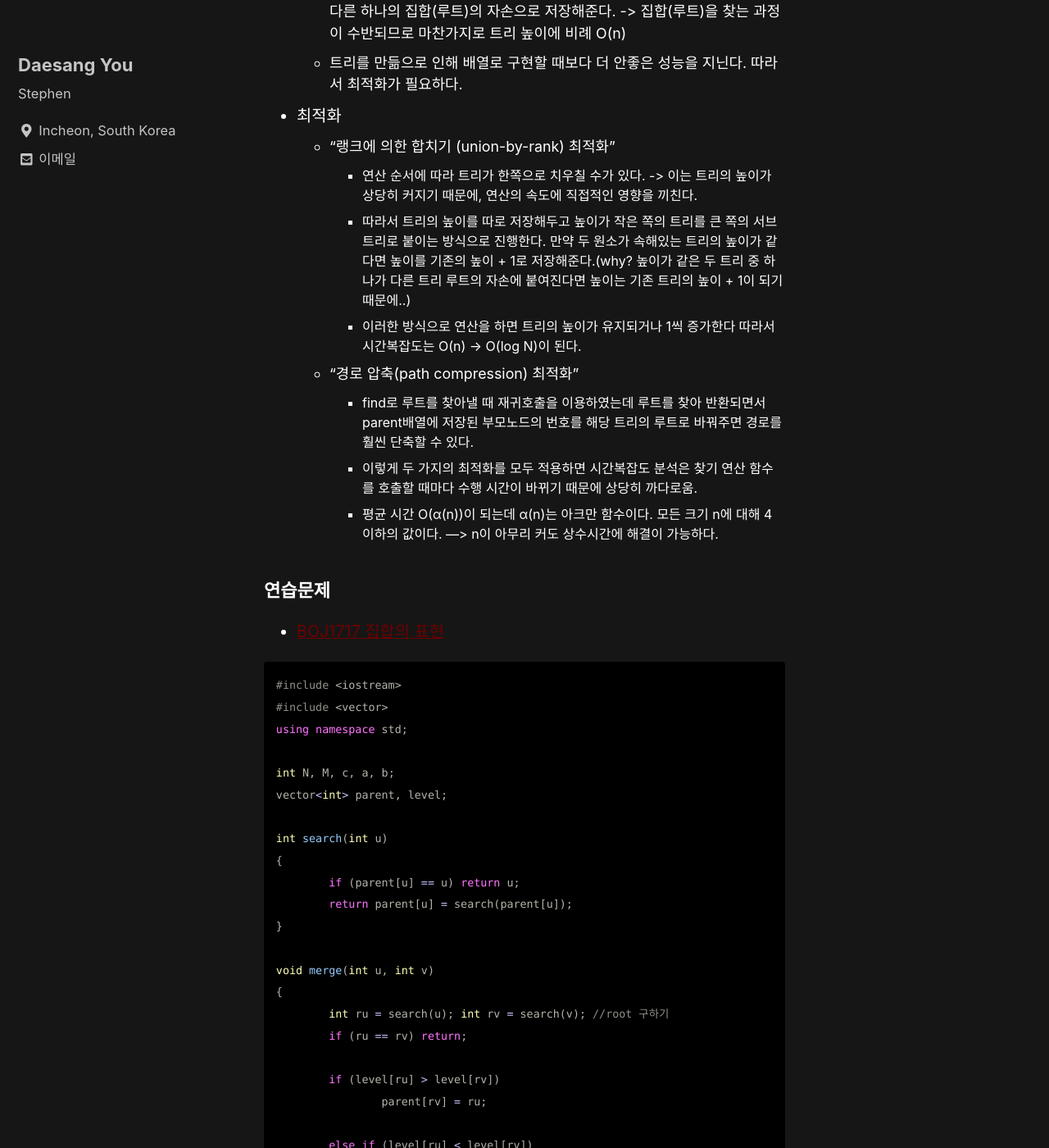
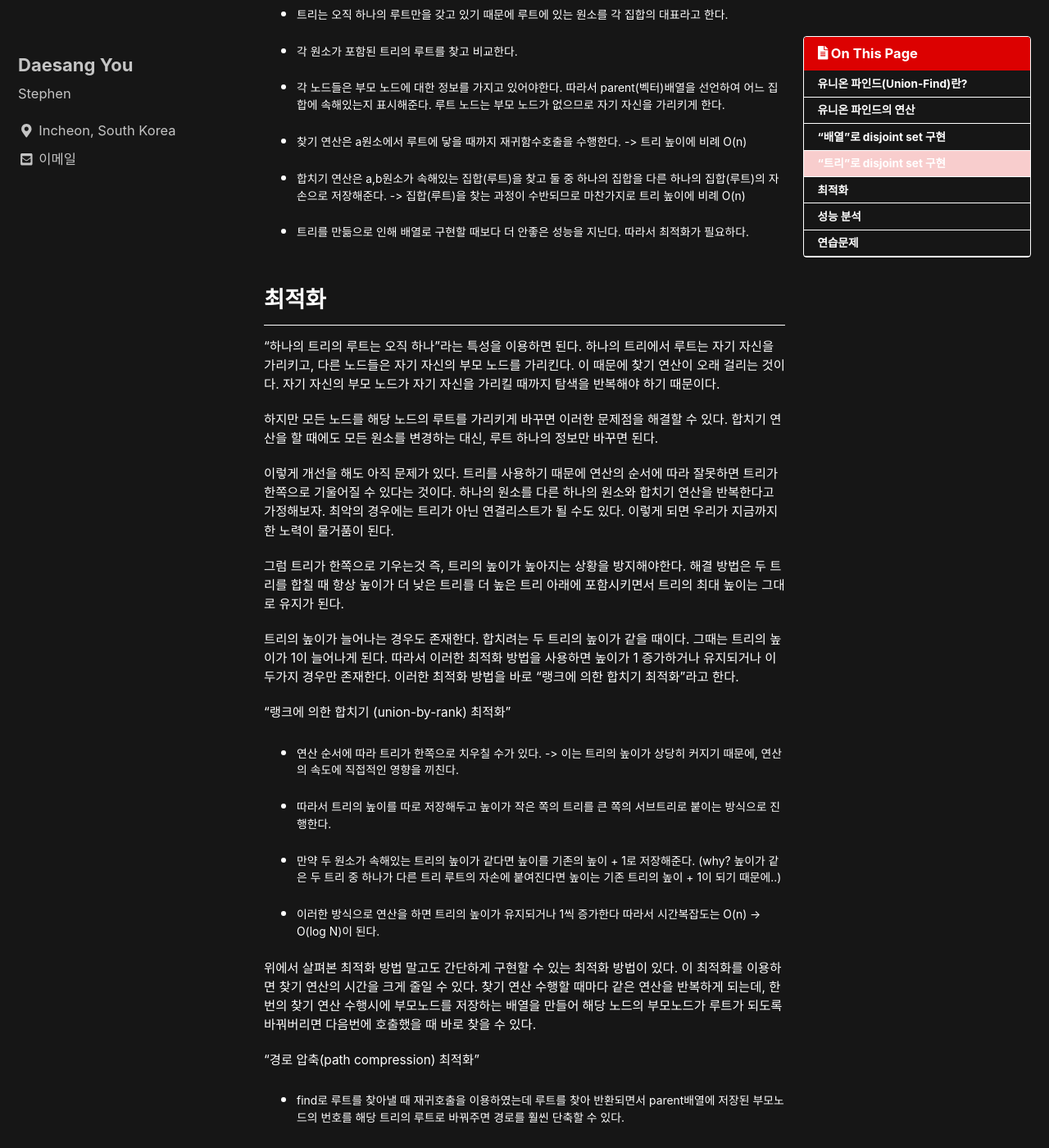
Before and after one commit to eotkd4791/eotkd4791.github.io, a Jekyll site: the page built from _posts/algorithm/2019-11-14-algorithm-union_find.md, in a window 1280 px wide and 1400 px high, scrolled down 1285 px. Shown: the whole window at 82% size. Built offline with Jekyll 4.4.1, drawn with Linux system fonts in a browser that asks for light colours; cached includes are drawn as plain includes; comment, search, counter and statistics services are not loaded; some of the changed text lies outside the part shown.

Commit message:
Update 2019-11-14-algorithm-union_find.md

````diff
--- a/_posts/algorithm/2019-11-14-algorithm-union_find.md
+++ b/_posts/algorithm/2019-11-14-algorithm-union_find.md
@@ -5,43 +5,115 @@ categories:
 tags:
   - Union-Find
   - Disjoint_Set
+read_time: false
+toc: true
+toc_sticky: true
 ---
 
-### 유니온 파인드(Union-Find)란?
+
+## 유니온 파인드(Union-Find)란?
+
 - 서로소 집합 (상호 배타적 집합 => Disjoint Set) : 공통 원소가 없도록 나눈 집합.
+
 - 유니온 파인드 : 상호 배타적인 부분 집합들로 나눠진 원소들에 대한 정보를 저장하고 조작하는 자료구조
 
-### 유니온 파인드의 연산
+## 유니온 파인드의 연산
+
 - 초기화 : n개의 원소가 각각의 집합에 포함되어 있도록 만든다.
+
 - 합치기(union) : 두 원소 a,b가 주어질 때 이들이 속한 두 집합을 하나로 합친다.
+
 - 찾기(find) : 어떤 원소가 주어질 때 이 원소가 속한 집합을 반환한다.
+
 >union, find 이 두 연산을 지원한다고 해서 유니온 파인드라고 부른다.
 
-### 알고리즘
-- "배열"로 disjoint set 구현
-  - 합치기 연산 : 모든 원소를 순회하면서 한 집합을 이루는 원소들을 다른 집합에 모두 옮겨야함 ->O(n)
-  - 찾기 연산은 배열의 인덱스를 참조하는 방식이기 때문에 O(1)시간에 가능하다.
 
-- "트리"로 disjoint set 구현
-  - 트리는 오직 하나의 루트만을 갖고 있기 때문에 루트에 있는 원소를 각 집합의 대표라고 한다.
-  - 각 원소가 포함된 트리의 루트를 찾고 비교한다.
-  - 각 노드들은 부모 노드에 대한 정보를 가지고 있어야한다. 따라서 parent(벡터)배열을 선언하여 어느 집합에 속해있는지 표시해준다. 루트 노드는 부모 노드가 없으므로 자기 자신을 가리키게 한다.
-  - 찾기 연산은 a원소에서 루트에 닿을 때까지 재귀함수호출을 수행한다. -> 트리 높이에 비례 O(n)
-  - 합치기 연산은 a,b원소가 속해있는 집합(루트)을 찾고 둘 중 하나의 집합을 다른 하나의 집합(루트)의 자손으로 저장해준다. -> 집합(루트)을 찾는 과정이 수반되므로 마찬가지로 트리 높이에 비례 O(n)
-  - 트리를 만듦으로 인해 배열로 구현할 때보다 더 안좋은 성능을 지닌다. 따라서 최적화가 필요하다.
+## "배열"로 disjoint set 구현
 
-- 최적화
-  - "랭크에 의한 합치기 (union-by-rank) 최적화"
-    - 연산 순서에 따라 트리가 한쪽으로 치우칠 수가 있다. -> 이는 트리의 높이가 상당히 커지기 때문에, 연산의 속도에 직접적인 영향을 끼친다.
-    - 따라서 트리의 높이를 따로 저장해두고 높이가 작은 쪽의 트리를 큰 쪽의 서브트리로 붙이는 방식으로 진행한다. 만약 두 원소가 속해있는 트리의 높이가 같다면 높이를 기존의 높이 + 1로 저장해준다.(why? 높이가 같은 두 트리 중 하나가 다른 트리 루트의 자손에 붙여진다면 높이는 기존 트리의 높이 + 1이 되기 때문에..)
-    - 이러한 방식으로 연산을 하면 트리의 높이가 유지되거나 1씩 증가한다 따라서 시간복잡도는 O(n) -> O(log N)이 된다.
+가장 단순하게 생각하면 배열로 구현할 수 있다. 배열로 구현하면 찾기 연산은 O(1)시간에 처리할 수 있지만, 합치기 연산에서
+모든 원소를 순회하는 시간인 O(n)만큼의 시간이 소요된다. 합치기 연산에서 시간이 많이 소요되기 때문에 다른 방법을 찾아보자.
 
-  - "경로 압축(path compression) 최적화"
-    - find로 루트를 찾아낼 때 재귀호출을 이용하였는데 루트를 찾아 반환되면서 parent배열에 저장된 부모노드의 번호를 해당 트리의 루트로 바꿔주면 경로를 훨씬 단축할 수 있다.
-    - 이렇게 두 가지의 최적화를 모두 적용하면 시간복잡도 분석은 찾기 연산 함수를 호출할 때마다 수행 시간이 바뀌기 때문에 상당히 까다로움.
-    - 평균 시간 O(α(n))이 되는데 α(n)는 아크만 함수이다. 모든 크기 n에 대해 4 이하의 값이다. ---> n이 아무리 커도 상수시간에 해결이 가능하다.
+- 합치기 연산 : 모든 원소를 순회하면서 한 집합을 이루는 원소들을 다른 집합에 모두 옮겨야함 ->O(n)
 
-### 연습문제
+- 찾기 연산은 배열의 인덱스를 참조하는 방식이기 때문에 O(1)시간에 가능하다.
+
+
+## "트리"로 disjoint set 구현
+
+배열 구현의 단점을 보완하기 위해서 "트리"라는 자료구조를 생각해낼 수 있다. 트리를 이용하면 합치기 연산이 간단해진다.
+연산의 대상이 되는 노드를 찾아 그 노드가 포함된 트리의 루트를 찾아서 하나를 다른 한쪽의 자손으로 넣으면 된다.
+
+배열 구현의 단점을 보완한 것 같지만, 합치기 연산에는 루트를 찾아내는 찾기 연산이 전제된다. 만약 트리를 구성하는 노드가 무수히 많고,
+해당 트리의 높이가 매우 높다면 찾기 연산을 수행하는 데에 있어서 많은 시간이 소요된다. 따라서 배열 구현보다 못한 성능을 가지게 된다.
+
+이러한 문제점을 어떻게 해결할 수 있을까?
+
+- 트리는 오직 하나의 루트만을 갖고 있기 때문에 루트에 있는 원소를 각 집합의 대표라고 한다.
+
+- 각 원소가 포함된 트리의 루트를 찾고 비교한다.
+
+- 각 노드들은 부모 노드에 대한 정보를 가지고 있어야한다. 따라서 parent(벡터)배열을 선언하여 어느 집합에 속해있는지 표시해준다. 루트 노드는 부모 노드가 없으므로 자기 자신을 가리키게 한다.
+
+- 찾기 연산은 a원소에서 루트에 닿을 때까지 재귀함수호출을 수행한다. -> 트리 높이에 비례 O(n)
+
+- 합치기 연산은 a,b원소가 속해있는 집합(루트)을 찾고 둘 중 하나의 집합을 다른 하나의 집합(루트)의 자손으로 저장해준다. -> 집합(루트)을 찾는 과정이 수반되므로 마찬가지로 트리 높이에 비례 O(n)
+
+- 트리를 만듦으로 인해 배열로 구현할 때보다 더 안좋은 성능을 지닌다. 따라서 최적화가 필요하다.
+
+
+## 최적화
+
+
+"하나의 트리의 루트는 오직 하나"라는 특성을 이용하면 된다. 하나의 트리에서 루트는 자기 자신을 가리키고, 다른 노드들은 자기 자신의 부모 노드를 가리킨다. 이 때문에 찾기 연산이 오래 걸리는 것이다. 자기 자신의 부모 노드가 자기 자신을 가리킬 때까지 탐색을 반복해야 하기 때문이다.
+
+하지만 모든 노드를 해당 노드의 루트를 가리키게 바꾸면 이러한 문제점을 해결할 수 있다. 합치기 연산을 할 때에도 모든 원소를 변경하는 대신, 루트 하나의 정보만 바꾸면 된다.
+
+이렇게 개선을 해도 아직 문제가 있다. 트리를 사용하기 때문에 연산의 순서에 따라 잘못하면 트리가 한쪽으로 기울어질 수 있다는 것이다.
+하나의 원소를 다른 하나의 원소와 합치기 연산을 반복한다고 가정해보자. 최악의 경우에는 트리가 아닌 연결리스트가 될 수도 있다.
+이렇게 되면 우리가 지금까지 한 노력이 물거품이 된다.
+
+그럼 트리가 한쪽으로 기우는것 즉, 트리의 높이가 높아지는 상황을 방지해야한다.
+해결 방법은 두 트리를 합칠 때 항상 높이가 더 낮은 트리를 더 높은 트리 아래에 포함시키면서 트리의 최대 높이는 그대로 유지가 된다.
+
+트리의 높이가 늘어나는 경우도 존재한다. 합치려는 두 트리의 높이가 같을 때이다. 그때는 트리의 높이가 1이 늘어나게 된다.
+따라서 이러한 최적화 방법을 사용하면 높이가 1 증가하거나 유지되거나 이 두가지 경우만 존재한다.
+이러한 최적화 방법을 바로 "랭크에 의한 합치기 최적화"라고 한다.
+
+"랭크에 의한 합치기 (union-by-rank) 최적화"
+
+- 연산 순서에 따라 트리가 한쪽으로 치우칠 수가 있다. -> 이는 트리의 높이가 상당히 커지기 때문에, 연산의 속도에 직접적인 영향을 끼친다.
+
+- 따라서 트리의 높이를 따로 저장해두고 높이가 작은 쪽의 트리를 큰 쪽의 서브트리로 붙이는 방식으로 진행한다.
+
+- 만약 두 원소가 속해있는 트리의 높이가 같다면 높이를 기존의 높이 + 1로 저장해준다.
+	(why? 높이가 같은 두 트리 중 하나가 다른 트리 루트의 자손에 붙여진다면 높이는 기존 트리의 높이 + 1이 되기 때문에..)
+
+- 이러한 방식으로 연산을 하면 트리의 높이가 유지되거나 1씩 증가한다 따라서 시간복잡도는 O(n) -> O(log N)이 된다.
+
+
+
+위에서 살펴본 최적화 방법 말고도 간단하게 구현할 수 있는 최적화 방법이 있다.
+이 최적화를 이용하면 찾기 연산의 시간을 크게 줄일 수 있다. 찾기 연산 수행할 때마다 같은 연산을 반복하게 되는데,
+한번의 찾기 연산 수행시에 부모노드를 저장하는 배열을 만들어 해당 노드의 부모노드가 루트가 되도록 바꿔버리면 다음번에 호출했을 때 바로 찾을 수 있다.
+
+"경로 압축(path compression) 최적화"
+
+- find로 루트를 찾아낼 때 재귀호출을 이용하였는데 루트를 찾아 반환되면서 parent배열에 저장된 부모노드의 번호를 해당 트리의 루트로 바꿔주면 경로를 훨씬 단축할 수 있다.
+
+- 이렇게 두 가지의 최적화를 모두 적용하면 시간복잡도 분석은 찾기 연산 함수를 호출할 때마다 수행 시간이 바뀌기 때문에 상당히 까다로움.
+
+- 평균 시간 O(α(n))이 되는데 α(n)는 아크만 함수이다. 모든 크기 n에 대해 4 이하의 값이다. ---> n이 아무리 커도 상수시간에 해결이 가능하다.
+
+
+## 성능 분석
+
+위에서 언급한 두가지의 최적화를 모두 적용하면 찾기와 합치기 연산을 많은 횟수로 수행했을 때의 시간 복잡도는 O(⍺(n))이다.
+여기서 ⍺(n)는 아커만 함수라고 하는데 우리가 상상한 모든 크기의 n에 대해 4이하의 값이다.
+예로 ⍺(n)이 5가 되려면 n이 2^65536만큼 커야한다.
+
+
+## 연습문제
+
 - [BOJ1717 집합의 표현](https://www.acmicpc.net/problem/1717)
 
 ```cpp
@@ -55,6 +127,7 @@ vector<int> parent, level;
 int search(int u)
 {
 	if (parent[u] == u) return u;
+
 	return parent[u] = search(parent[u]);
 }
 
@@ -106,5 +179,7 @@ int main()
 }
 ```
 
-### 참고문헌
+
+<br><br>
+>참고자료<br>
 >프로그래밍 대회에서 배우는 알고리즘 해결 전략 -구종만 저
````
